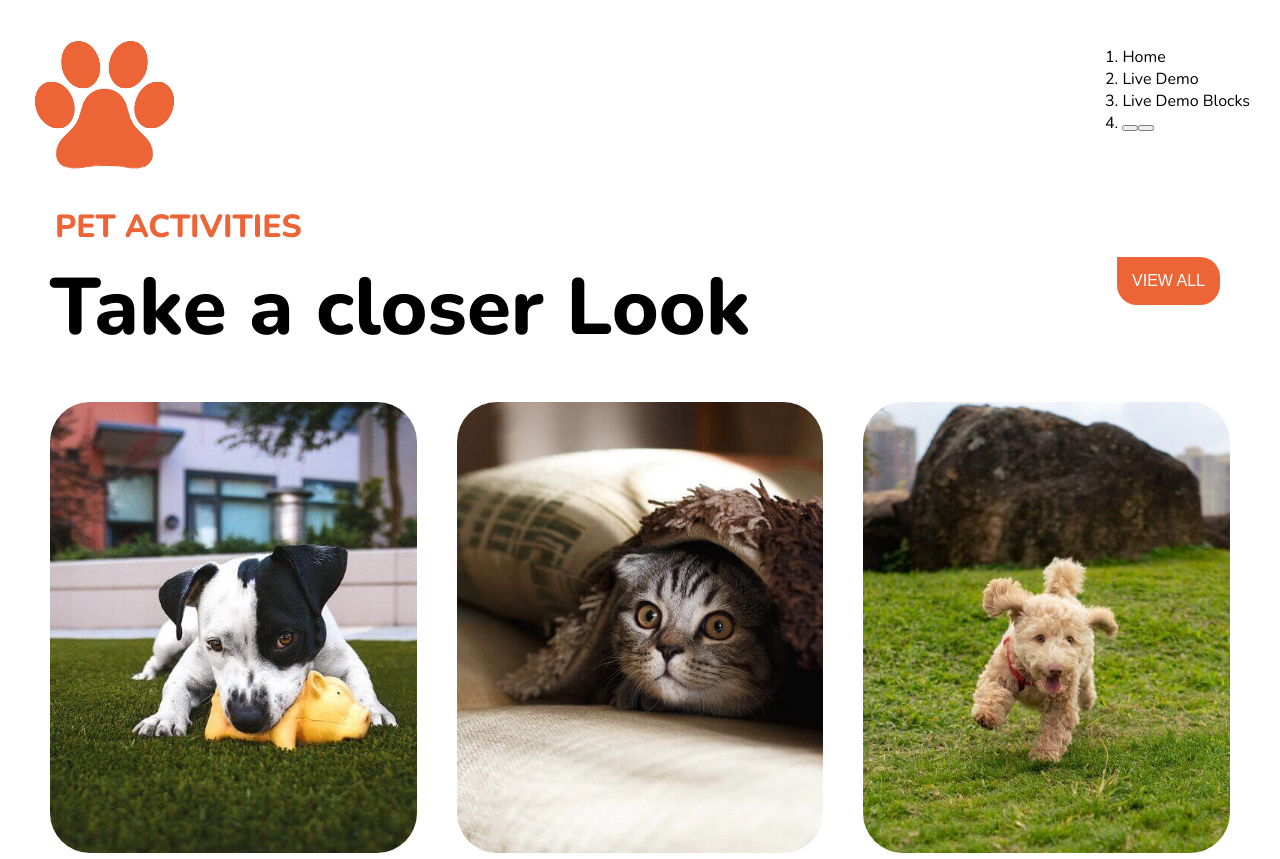
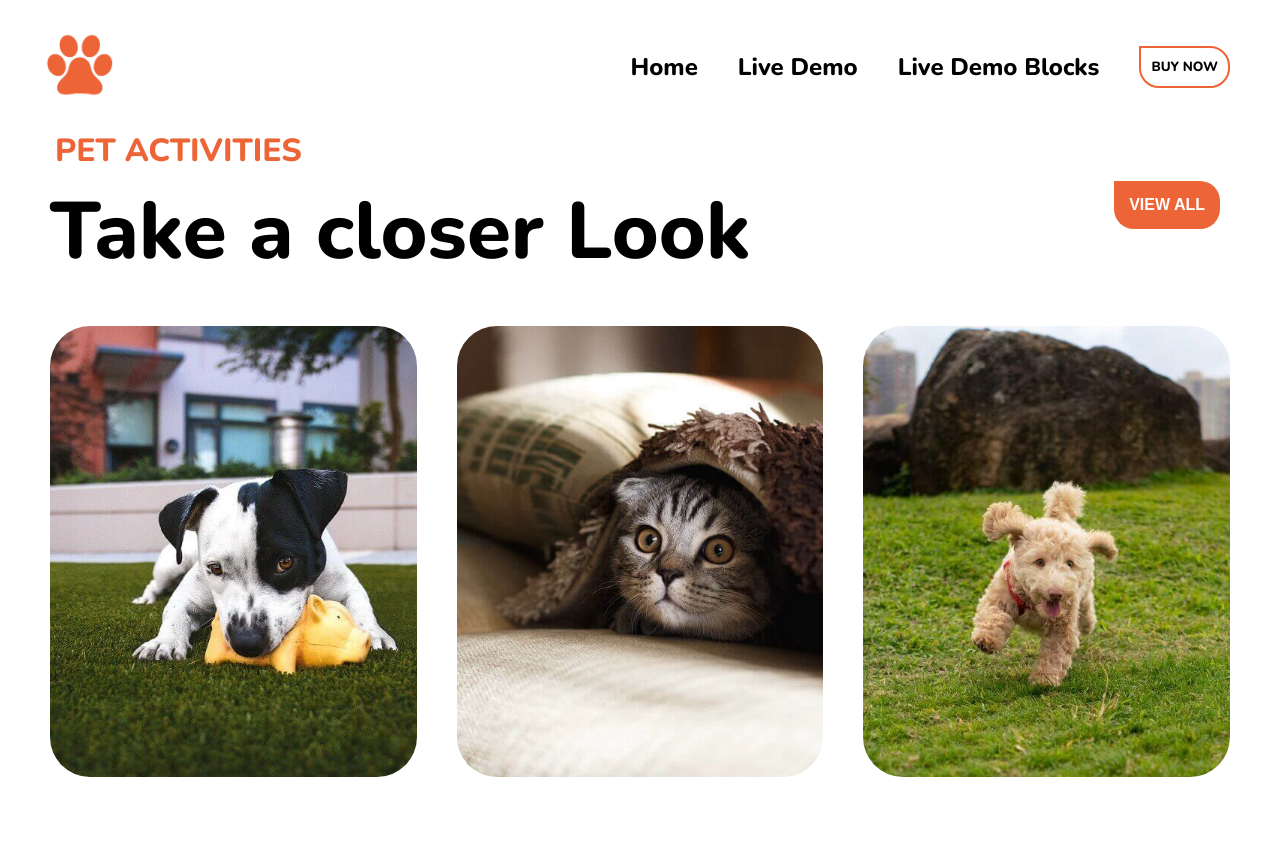
Before and after one commit to marzboi/202304-w1ch4-marco-fratini, a website: page index.html in a window 1280 px wide. After the commit the page ends 800 px from the top, so only its background shows below. Drawn offline with nearby package versions, Linux system fonts and the light colour scheme.

Commit message:
Added hover effects to index.html

```diff
--- a/index.html
+++ b/index.html
@@ -7,14 +7,6 @@
   <meta name="viewport" content="width=device-width, initial-scale=1.0">
   <link rel="shortcut icon" href="favicon/logo2.png" type="image/x-icon">
   <link rel="stylesheet" href="styles.css">
-  <link rel="preconnect" href="https://fonts.googleapis.com">
-  <link rel="preconnect" href="https://fonts.gstatic.com" crossorigin>
-  <link rel="preconnect" href="https://fonts.googleapis.com">
-  <link rel="preconnect" href="https://fonts.gstatic.com" crossorigin>
-  <link rel="preconnect" href="https://fonts.googleapis.com">
-  <link rel="preconnect" href="https://fonts.gstatic.com" crossorigin>
-  <link rel="preconnect" href="https://fonts.googleapis.com">
-  <link rel="preconnect" href="https://fonts.gstatic.com" crossorigin>
   <link href="https://fonts.googleapis.com/css2?family=Nunito:wght@400;800&display=swap" rel="stylesheet">
   <title>Amazing Pets</title>
 </head>
@@ -30,7 +22,7 @@
             <li>Home</li>
             <li>Live Demo</li>
             <li>Live Demo Blocks</li>
-            <li><button><Button></Button></button></li>
+            <li><Button>BUY NOW</Button></li>
           </ol>
         </nav>
       </header>
--- a/styles.scss
+++ b/styles.scss
@@ -27,6 +27,43 @@ html {
   justify-content: space-between;
 }
 
+.header-bar img {
+  padding-left: 15px;
+  height: 7%;
+  width: 7%;
+}
+
+.navigation-bar ol {
+  display: flex;
+  list-style-type: none;
+  align-items: center;
+}
+.navigation-bar li {
+  padding: 0 20px;
+  font-size: 1.5rem;
+  font-weight: bolder;
+}
+
+.navigation-bar li:hover {
+  color: #ed6436;
+  border-bottom: solid 2px #ed6436;
+}
+
+.navigation-bar button {
+  background-color: white;
+  border: solid 2px #ed6436;
+  border-radius: 0 20px 20px 20px;
+  padding: 10px;
+  font-family: inherit;
+  font-weight: bolder;
+}
+
+.navigation-bar button:hover {
+  color: white;
+  background-color: #ed6436;
+  border-radius: none;
+}
+
 .gallery-head {
   display: flex;
   justify-content: space-between;
@@ -54,11 +91,18 @@ html {
 .head-button button {
   border-radius: 0 20px 20px 20px;
   font-size: inherit;
+  font-weight: bolder;
   color: white;
   font-size: 1rem;
   padding: 15px;
   border: none;
   background-color: #ed6436;
+}
+
+.head-button button:hover {
+  background-color: white;
+  color: #ed6436;
+  border: #ed6436 2px solid;
 }
 
 .main-gallery {
```
Also changed, not shown: styles.css, 1 other file.
